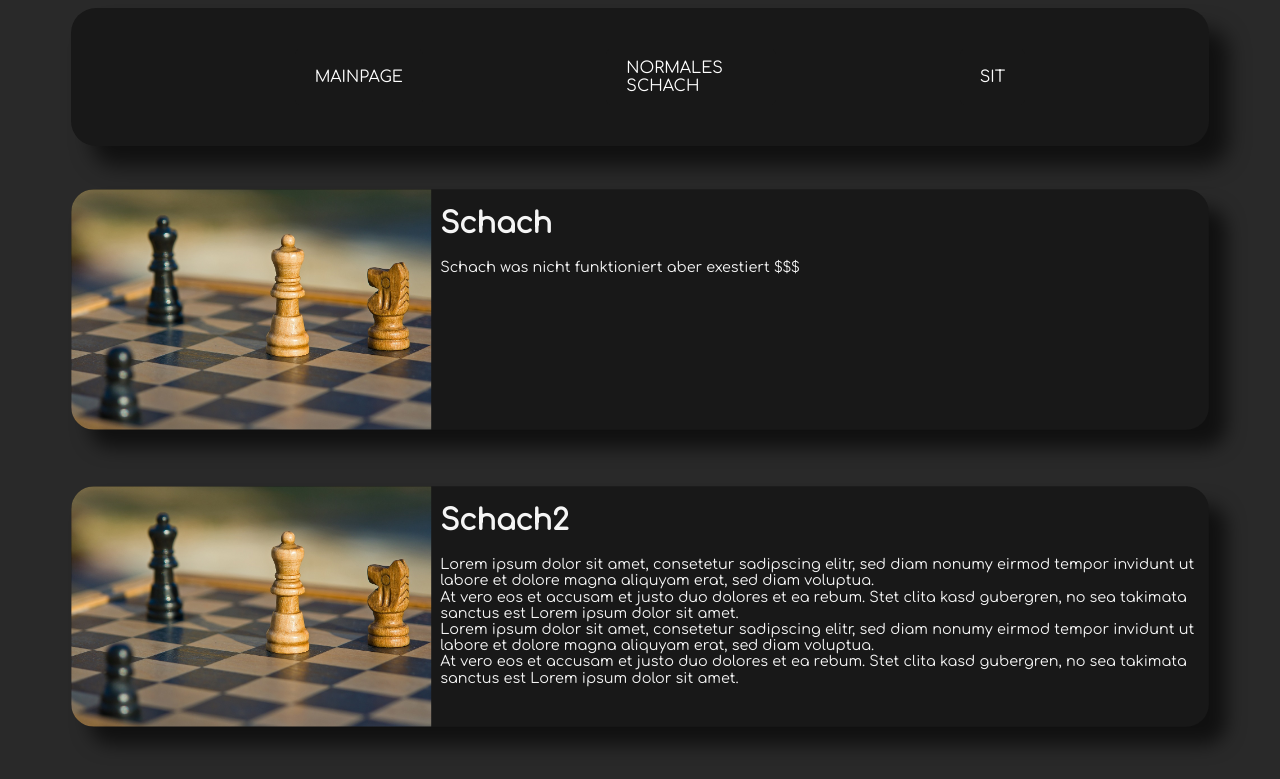
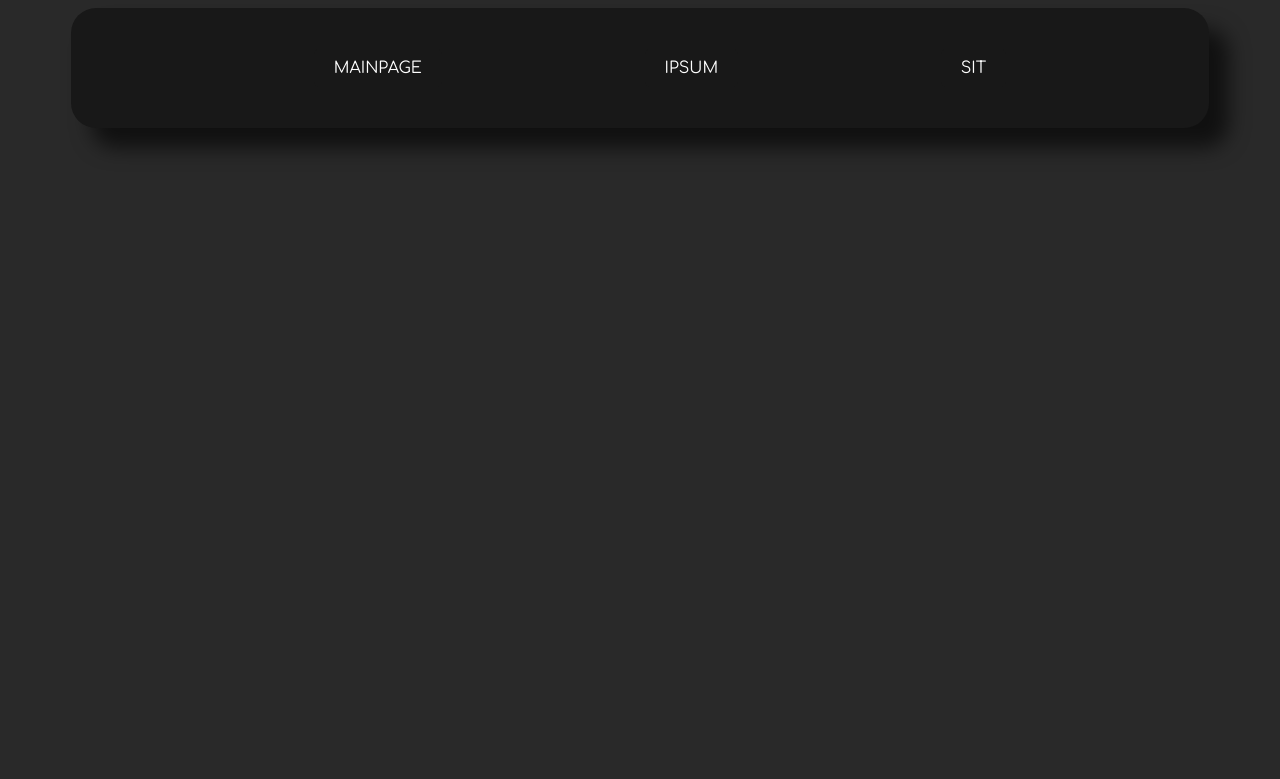
Before and after one commit to Bogily/Bogily.github.io, a plain HTML site: page index.html in a window 1280 px wide. Shown: the top 779 px of the page. Drawn offline with Linux system fonts and the light colour scheme.

Commit message:
comment out usless code of the old project

```diff
--- a/index.html
+++ b/index.html
@@ -4,7 +4,7 @@
         <link rel="preconnect" href="https://fonts.googleapis.com">
         <link rel="preconnect" href="https://fonts.gstatic.com" crossorigin>
         <link href="https://fonts.googleapis.com/css2?family=Comfortaa&display=swap" rel="stylesheet">
-        <title>Webschach</title>
+        <title>geiselnah.me</title>
         <meta charset="utf-8" />
         <meta name="viewport" content="width=device-width, initial-scale=1">
 		<link rel="stylesheet" type="text/css" href="styles.css" />
@@ -14,11 +14,11 @@
         <div class="navbar">
             <ul>
                 <li><a href="index.html">Mainpage</a></li>
-                <li><a href="schach.html">Normales Schach</a></li>
+                <li><a href="">ipsum</a></li>
                 <li><a href="">sit</a></li>
             </ul>
         </div>
-        <a href="schach.html"><div class="content">
+        <!--<a href="schach.html"><div class="content">
             <img src="assets/chessBanner.jpg" alt="" width="400" height="auto">
             <div class="text">
                 <h1>Schach</h1>
```
